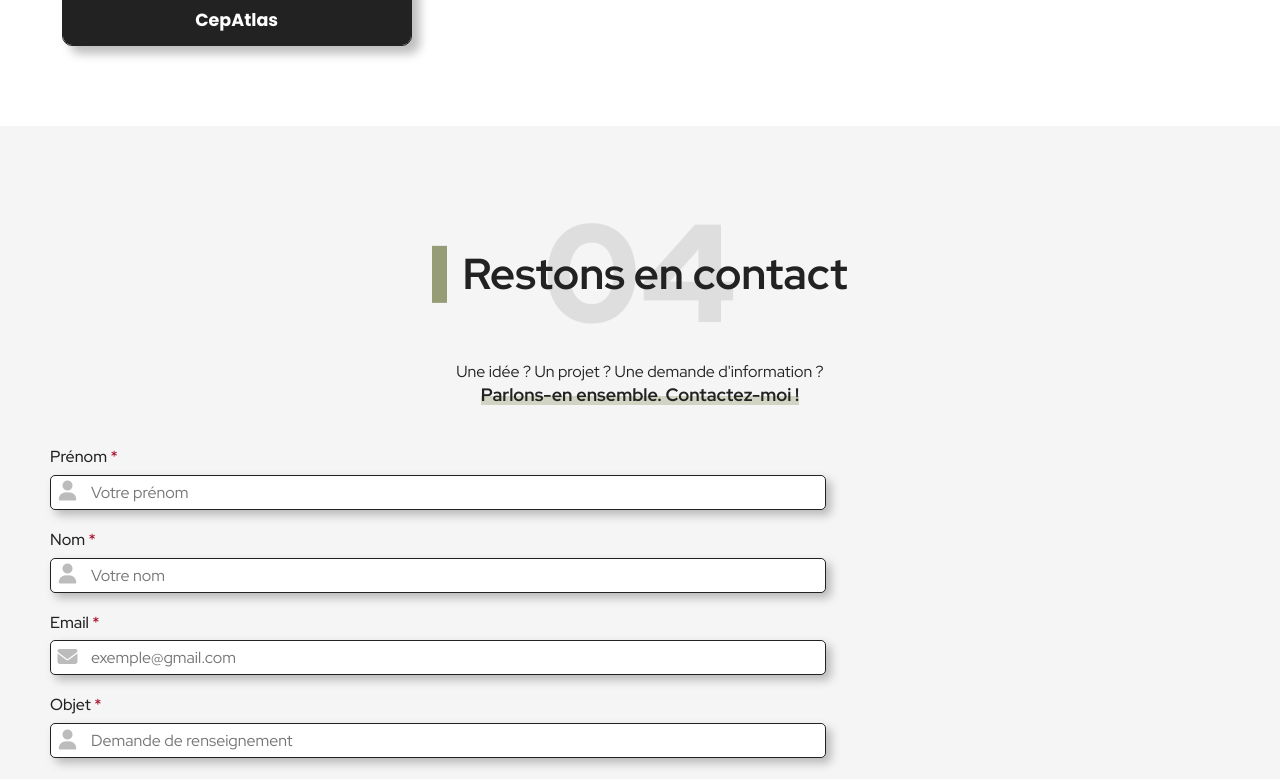
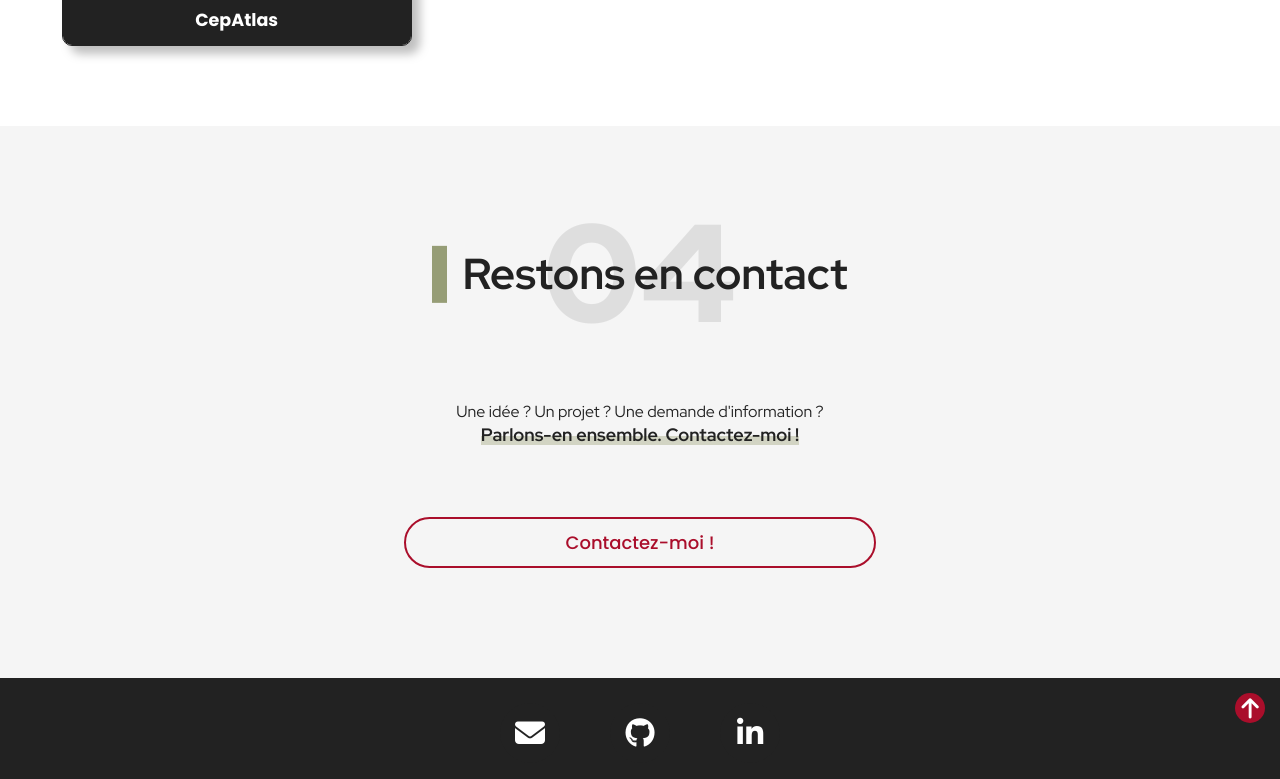
Before and after one commit to Amalynn/oc-iw-p12-portfolio, a React (Vite) app: page / in a window 1280 px wide. Shown: the part 3980-4759 px from the top of the page. Built offline with nearby package versions, Linux system fonts and the light colour scheme.

Commit message:
<EmailButton /> component added into Contact section

```diff
--- a/src/assets/styles/styles.css
+++ b/src/assets/styles/styles.css
@@ -1062,6 +1062,7 @@ a {
 .form {
   max-width: 800px;
   width: 100%;
+  display: none;
 }
 .form-input {
   margin-bottom: 20px;
@@ -1279,5 +1280,26 @@ a {
   margin-top: 60px;
   margin-bottom: 40px;
 }
+.contact-container {
+  display: flex;
+  flex-direction: column;
+  align-items: center;
+  justify-content: center;
+}
+.contact-button {
+  width: 60%;
+  margin: 30px 0;
+}
+@media only screen and (min-width: 768px) {
+  .contact-button {
+    width: 40%;
+  }
+}
+.contact-button-email {
+  color: #aa0e2b;
+}
+.contact-button-email:hover {
+  color: #fff;
+}
 
 /*# sourceMappingURL=styles.css.map */
--- a/src/components/buttons/EmailButton.jsx
+++ b/src/components/buttons/EmailButton.jsx
@@ -1,9 +1,17 @@
 import Button from "./Button";
+import PropTypes from "prop-types";
 
-export default function EmailButton(){
+export default function EmailButton({ classesNames }) {
     return (
-        <Button href="mailto:am.ebner@laposte.net" classesNames="button button-email">
+        <Button
+            href="mailto:am.ebner@laposte.net"
+            classesNames={`button button-email ${classesNames}`}
+        >
             Contactez-moi !
         </Button>
-    )
+    );
 }
+
+EmailButton.propTypes = {
+    classesNames: PropTypes.string,
+};
--- a/src/pages/Home.jsx
+++ b/src/pages/Home.jsx
@@ -6,6 +6,7 @@ import SkillsSection from "../containers/SkillsSection.jsx";
 import Hero from "../components/Hero.jsx";
 import Header from "../components/Header.jsx";
 import ContactForm from "../containers/ContactForm.jsx";
+import EmailButton from "../components/buttons/EmailButton.jsx";
 
 export default function Home() {
     return (
@@ -29,7 +30,7 @@ export default function Home() {
                     id="contact"
                     className="section-bg--gray container-flex--center"
                 >
-                    <div className="main-container">
+                    <div className="main-container contact-container ">
                         <TitleSection title="Restons en contact" number="04" />
                         <div className="contact-introduction">
                             <p>
@@ -43,6 +44,9 @@ export default function Home() {
                             </p>
                         </div>
                         <ContactForm />
+                        <div className="contact-button">
+                            <EmailButton classesNames="contact-button-email" />
+                        </div>
                     </div>
                 </section>
             </main>
--- a/src/scss/layouts/_contact-form.scss
+++ b/src/scss/layouts/_contact-form.scss
@@ -5,6 +5,7 @@
 .form {
     max-width: 800px;
     width: 100%;
+    display: none;
 
     &-input {
         margin-bottom: 20px;
--- a/src/scss/pages/_homepage.scss
+++ b/src/scss/pages/_homepage.scss
@@ -8,4 +8,28 @@
         margin-top: 60px;
         margin-bottom: 40px;
     }
+
+    &-container {
+        display: flex;
+        flex-direction: column;
+        align-items: center;
+        justify-content: center;
+    }
+
+    &-button {
+        width: 60%;
+        margin: 30px 0;
+
+        @include m.media-breakpoints-up(md) {
+            width: 40%;
+        }
+
+        &-email {
+            color: var.$ternary-color;
+
+            &:hover {
+                color: var.$white-color;
+            }
+        }
+    }
 }
```
Also changed, not shown: 1 other file (tests, documents, lock files or other folders).
